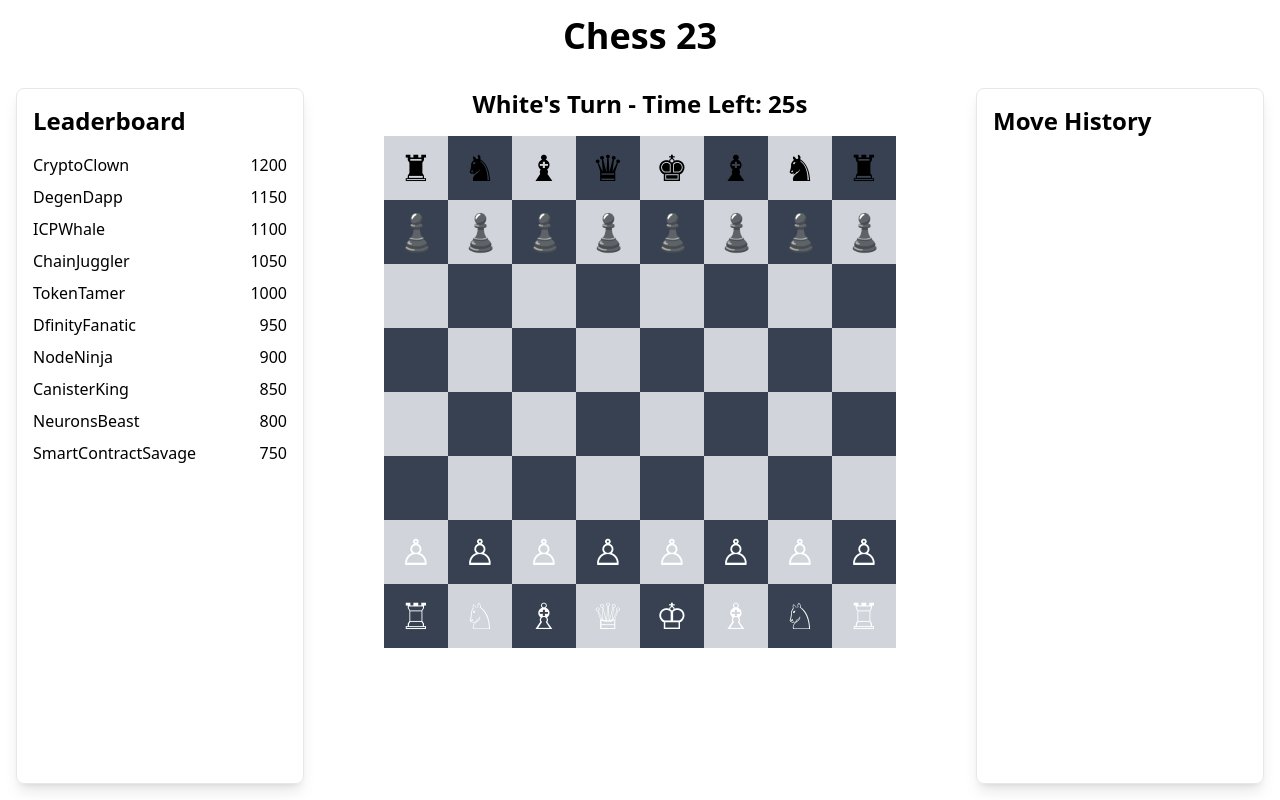
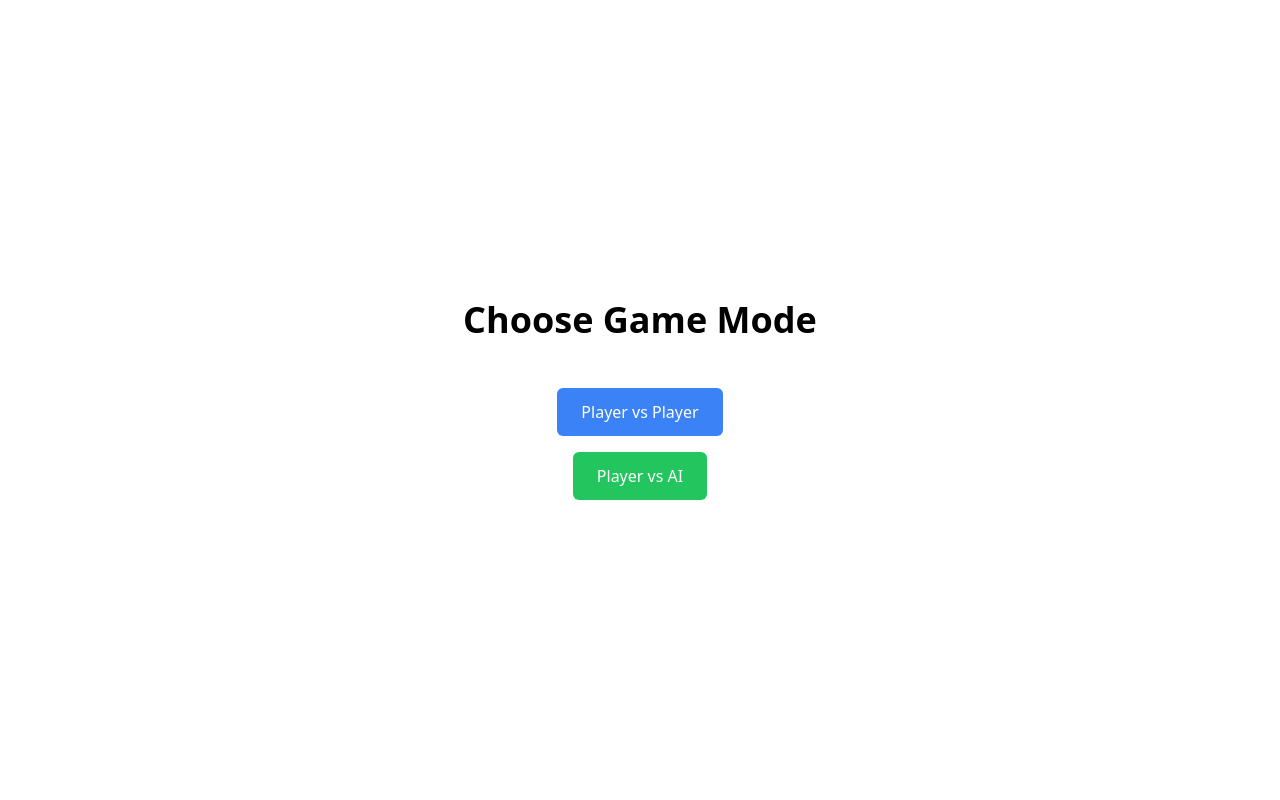
Before and after one commit to bridge-23/IChessAI, a React (Vite) app in the folder frontend/: page / in a window 1280 px wide. Built offline with nearby package versions, Linux system fonts and the light colour scheme.

Commit message:
feat" update onboarding option

```diff
--- a/frontend/src/App.tsx
+++ b/frontend/src/App.tsx
@@ -2,6 +2,7 @@ import React, { useState, useEffect } from 'react';
 import ChessBoard from './components/ChessBoard';
 import Leaderboard from './components/LeaderBoard';
 import MoveHistory from './components/MoveHistory';
+import Onboarding from './components/Onboarding';
 
 const App: React.FC = () => {
   const initialTimeLimit = 30; // seconds
@@ -10,17 +11,18 @@ const App: React.FC = () => {
   const [timeLeft, setTimeLeft] = useState(initialTimeLimit);
   const [showAlert, setShowAlert] = useState(false);
   const [previousPlayer, setPreviousPlayer] = useState<'white' | 'black'>('white');
+  const [gameMode, setGameMode] = useState<'player-vs-player' | 'player-vs-ai' | null>(null);
 
   useEffect(() => {
-    if (timeLeft > 0) {
+    if (timeLeft > 0 && gameMode) {
       const timer = setInterval(() => setTimeLeft(timeLeft - 1), 1000);
       return () => clearInterval(timer);
-    } else {
+    } else if (timeLeft === 0) {
       setPreviousPlayer(currentPlayer); // Set previous player before switching
       setShowAlert(true);
       switchPlayer();
     }
-  }, [timeLeft]);
+  }, [timeLeft, gameMode]);
 
   const switchPlayer = () => {
     setCurrentPlayer(currentPlayer === 'white' ? 'black' : 'white');
@@ -33,8 +35,16 @@ const App: React.FC = () => {
     switchPlayer();
   };
 
+  const handleGameModeSelect = (mode: 'player-vs-player' | 'player-vs-ai') => {
+    setGameMode(mode);
+  };
+
   return (
     <div className="flex flex-col items-center h-screen p-4">
+      {!gameMode ? (
+        <Onboarding onSelectGameMode={handleGameModeSelect} />
+      ) : gameMode === 'player-vs-player' ? (
+        <>
           <h1 className="text-4xl mb-4 font-bold">Chess 23</h1>
           {showAlert && (
             <div className="absolute top-0 left-0 bg-red-600 text-white px-4 py-2 m-4 rounded-md">
@@ -51,6 +61,19 @@ const App: React.FC = () => {
             </div>
             <MoveHistory moves={moves} />
           </div>
+        </>
+      ) : (
+        <div className="flex flex-col items-center justify-center h-screen">
+          <h1 className="text-4xl font-bold mb-8">Under Construction</h1>
+          <p className="text-lg">The Player vs AI mode is under construction. Stay tuned!</p>
+          <button
+            onClick={() => setGameMode(null)}
+            className="mt-4 px-6 py-3 bg-blue-500 text-white rounded-md hover:bg-blue-600"
+          >
+            Back to Onboarding
+          </button>
+        </div>
+      )}
     </div>
   );
 };
--- /dev/null
+++ b/frontend/src/components/Onboarding.tsx
@@ -0,0 +1,27 @@
+import React from 'react';
+
+interface OnboardingProps {
+  onSelectGameMode: (mode: 'player-vs-player' | 'player-vs-ai') => void;
+}
+
+const Onboarding: React.FC<OnboardingProps> = ({ onSelectGameMode }) => {
+  return (
+    <div className="flex flex-col items-center justify-center h-screen space-y-4">
+      <h1 className="text-4xl font-bold mb-8">Choose Game Mode</h1>
+      <button
+        onClick={() => onSelectGameMode('player-vs-player')}
+        className="px-6 py-3 bg-blue-500 text-white rounded-md hover:bg-blue-600"
+      >
+        Player vs Player
+      </button>
+      <button
+        onClick={() => onSelectGameMode('player-vs-ai')}
+        className="px-6 py-3 bg-green-500 text-white rounded-md hover:bg-green-600"
+      >
+        Player vs AI
+      </button>
+    </div>
+  );
+};
+
+export default Onboarding;
```
Lines whose indentation alone changed are shown as unchanged.
